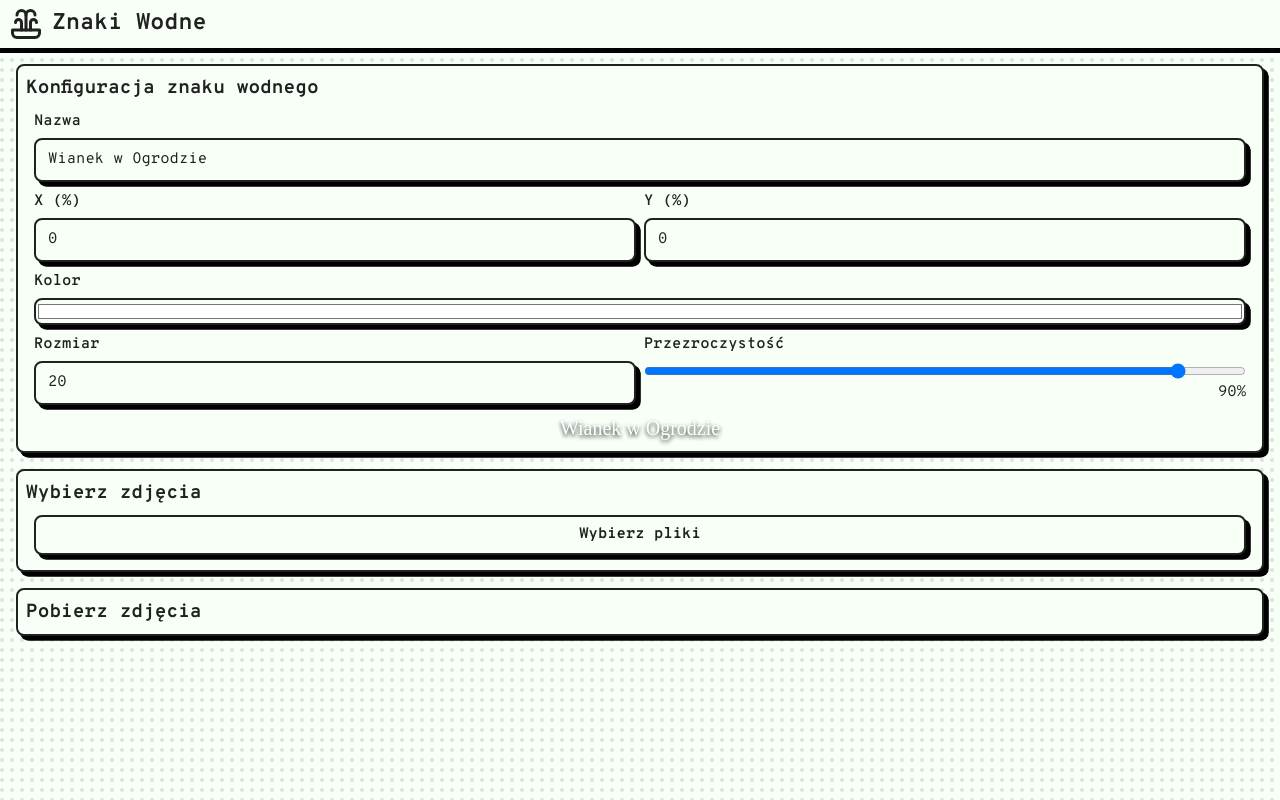
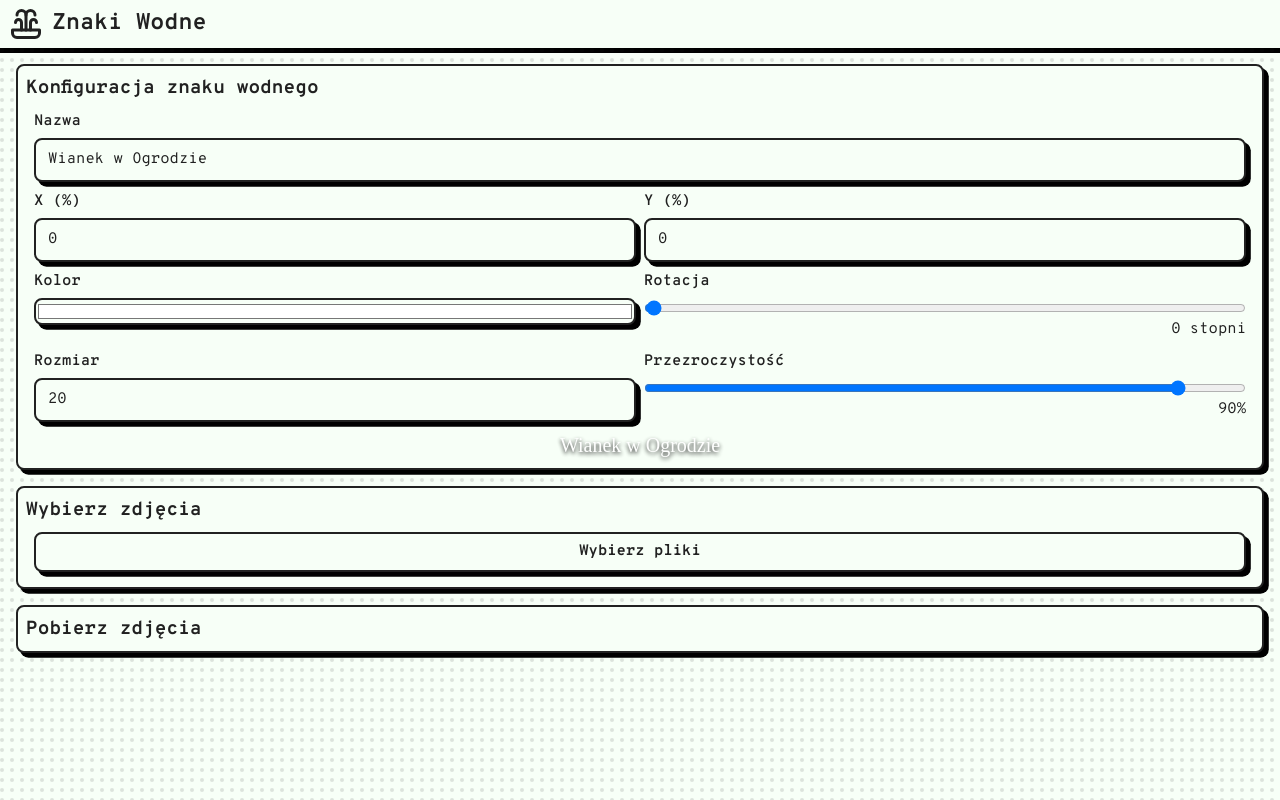
Before and after one commit to Blatts12/svelte-wm, a SvelteKit app: page / in a window 1280 px wide. Built offline with nearby package versions, Linux system fonts and the light colour scheme; a web font is replaced by a local one.

Commit message:
Add text rotation

```diff
--- a/src/lib/AppConfig.svelte.ts
+++ b/src/lib/AppConfig.svelte.ts
@@ -13,6 +13,7 @@ export class AppConfig {
   textColor = $state("#FFFFFF");
   textSize = $state(20);
   textOpacity = $state(90);
+  rotation = $state(0);
   selectedFiles = $state<{ [key in UUID]: File }>({});
   // eslint-disable-next-line @typescript-eslint/no-explicit-any
   processedImages = $state<{ [key in UUID]: any }>({});
--- a/src/lib/Watermark/WatermarkCanvas.ts
+++ b/src/lib/Watermark/WatermarkCanvas.ts
@@ -46,6 +46,7 @@ export interface WatermarkImage {
 }
 
 export interface WatermarkTextStyle {
+  rotation?: number;
   weight?: string | number;
   family?: string;
   color?: CanvasFillStrokeStyles["fillStyle"];
@@ -71,6 +72,7 @@ export class WatermarkCanvas {
     this.context = this.canvas.getContext("2d")!;
 
     const _textStyle = {
+      rotation: textStyle?.rotation || 0,
       weight: textStyle?.weight || "bold",
       family: textStyle?.family || "serif",
       size: textStyle?.size || "24px",
@@ -119,7 +121,18 @@ export class WatermarkCanvas {
   }
 
   public drawWatermarkText(text: string, coordX: number, coordY: number) {
-    this.context.fillText(text, coordX, coordY);
+    if (this.textStyle.rotation) {
+      this.context.save();
+      this.context.textAlign = "center";
+      this.context.textBaseline = "bottom";
+      this.context.translate(coordX, coordY);
+      this.context.rotate((this.textStyle.rotation * Math.PI) / 180);
+      this.context.fillText(text, 0, 0);
+      this.context.restore();
+    } else {
+      this.context.fillText(text, coordX, coordY);
+    }
+
     return this;
   }
 
--- a/src/routes/+page.svelte
+++ b/src/routes/+page.svelte
@@ -6,10 +6,9 @@
   import Input from "$lib/Input.svelte";
   import IconX from "$lib/IconX.svelte";
   import WM from "$lib/Watermark/index";
-  import { fade } from "svelte/transition";
 
   const processFunction = async (file: File, width: number, height: number, config: AppConfig) => {
-    const { watermarkText, textColor, textSize, x: ogX, y: ogY, textOpacity } = config;
+    const { watermarkText, textColor, textSize, x: ogX, y: ogY, textOpacity, rotation } = config;
 
     const pointX = width * ogX;
     const pointY = height * ogY;
@@ -28,6 +27,7 @@
         family: "Architects Daughter",
         color: `${textColor}${opacity}`,
         weight: 400,
+        rotation,
       },
     });
 
@@ -70,15 +70,30 @@
     />
   </div>
 
+  <div class="flex flex-row gap-2 px-2">
     <Input
       id="ww-color"
       label="Kolor"
       type="color"
       class="cursor-pointer"
-    containerClass="px-2"
+      containerClass="flex-1"
       value={appConfig.textColor}
       onchange={(e) => (appConfig.textColor = (e.target as HTMLInputElement)?.value)}
     />
+    <Input
+      id="ww-opacity"
+      label="Rotacja"
+      type="range"
+      min="0"
+      max="360"
+      class="cursor-pointer shadow-none focus:shadow-none"
+      containerClass="flex-1"
+      value={appConfig.rotation}
+      oninput={(e) => (appConfig.rotation = parseInt((e.target as HTMLInputElement)?.value))}
+    >
+      <p class="text-right">{appConfig.rotation} stopni</p>
+    </Input>
+  </div>
 
   <div class="flex flex-row gap-2 px-2">
     <Input
@@ -98,7 +113,7 @@
       class="cursor-pointer shadow-none focus:shadow-none"
       containerClass="flex-1"
       value={appConfig.textOpacity}
-      onchange={(e) => (appConfig.textOpacity = parseFloat((e.target as HTMLInputElement)?.value))}
+      oninput={(e) => (appConfig.textOpacity = parseFloat((e.target as HTMLInputElement)?.value))}
     >
       <p class="text-right">{appConfig.textOpacity}%</p>
     </Input>
@@ -106,7 +121,7 @@
 
   <p
     class="example text-center drop-shadow-[0_2px_2px_rgba(0,0,0)] transition-all"
-    style={`color:${appConfig.textColor};font-size:${Math.max(Math.min(80, appConfig.textSize), 20)}px;opacity:${appConfig.textOpacity}%`}
+    style={`color:${appConfig.textColor};font-size:${Math.max(Math.min(80, appConfig.textSize), 20)}px;opacity:${appConfig.textOpacity}%;`}
   >
     {appConfig.watermarkText}
   </p>
```
Lines whose indentation alone changed are shown as unchanged.
